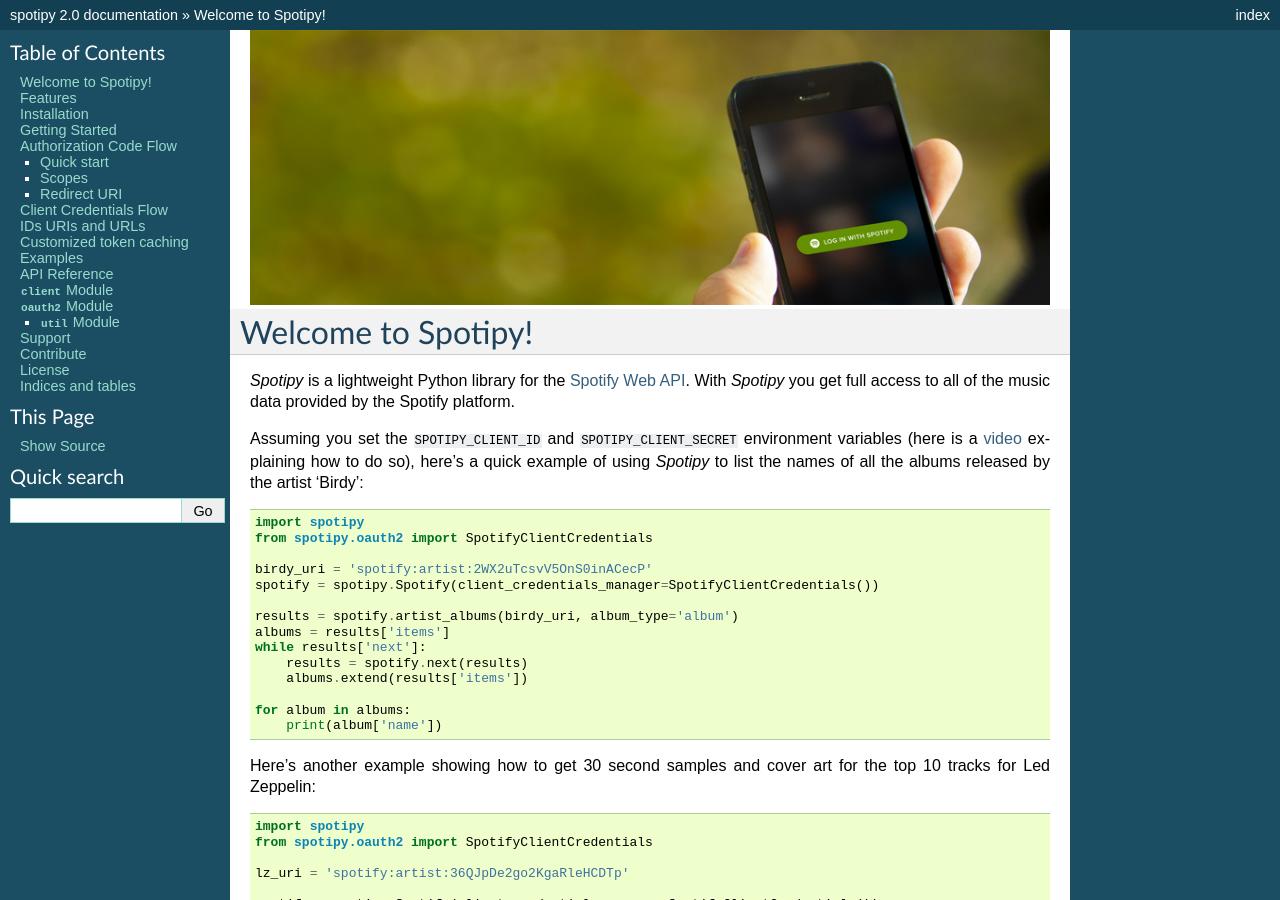
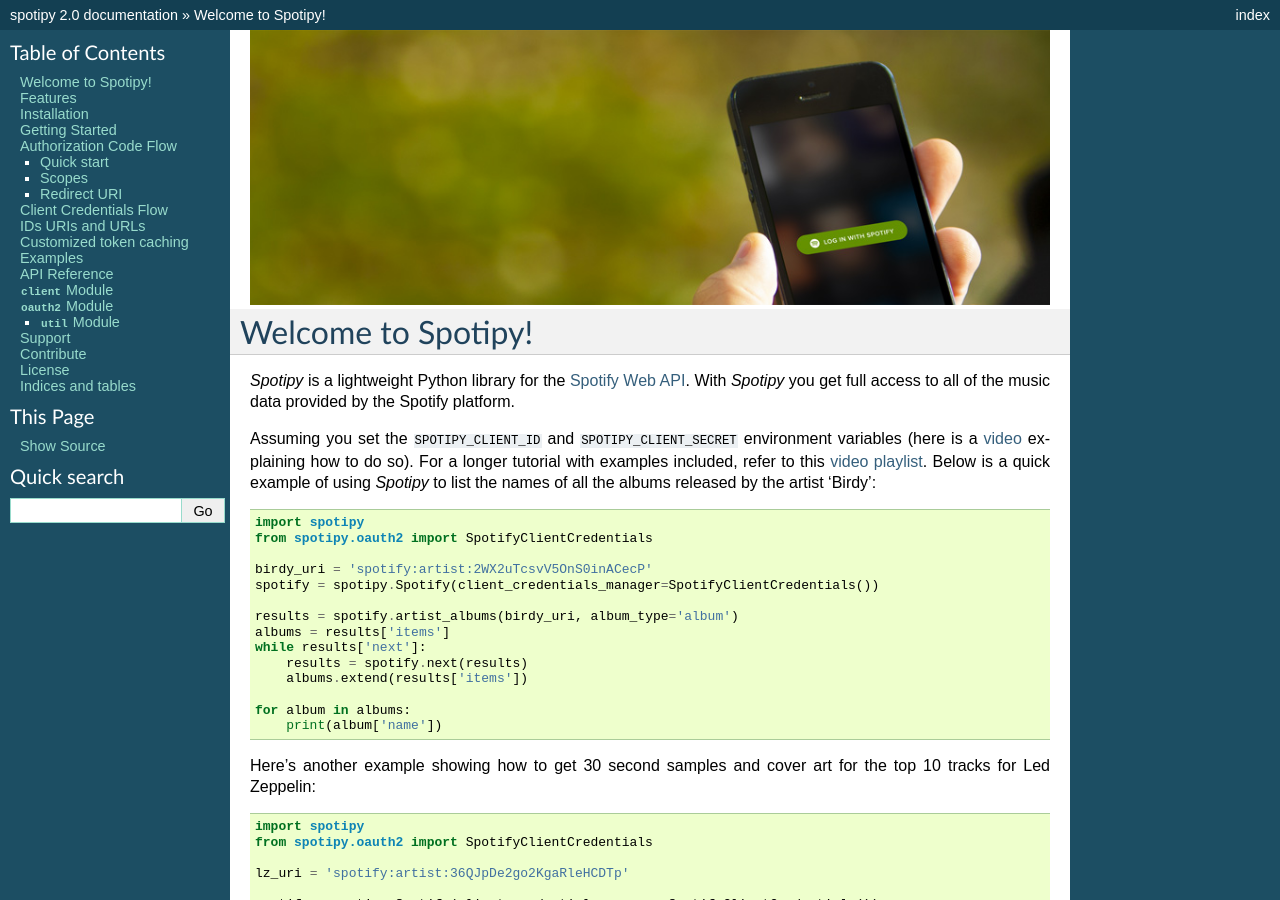
Before and after one commit to spotipy-dev/spotipy, a Sphinx documentation site: the page built from docs/index.rst, in a window 1280 px wide and 900 px high. Built offline with Sphinx 7.4.7, drawn with Linux system fonts in a browser that asks for light colours.

Commit message:
Add additional video tutorial reference to documentation. (#921)
* Added additional video tutorial

Added additional link to video tutorial series by Ian Annase. The original tutorial is very low resolution and is hard to follow. The tutorial linked in this commit is entirely in HD and goes further in depth, including examples of possible functionality.

* Update index.rst

Adjusted link formatting.

* Update index.rst

Updated link formatting again because I'm an idiot.

* Update index.rst

Edited formatting to fix missing period and double wording.

```diff
--- a/docs/index.rst
+++ b/docs/index.rst
@@ -9,7 +9,7 @@
 you get full access to all of the music data provided by the Spotify platform.
 
 Assuming you set the ``SPOTIPY_CLIENT_ID`` and ``SPOTIPY_CLIENT_SECRET``
-environment variables (here is a `video <https://youtu.be/3RGm4jALukM>`_ explaining how to do so), here's a quick example of using *Spotipy* to list the
+environment variables (here is a `video <https://youtu.be/3RGm4jALukM>`_ explaining how to do so). For a longer tutorial with examples included, refer to this `video playlist <https://www.youtube.com/watch?v=tmt5SdvTqUI&list=PLqgOPibB_QnzzcaOFYmY2cQjs35y0is9N&index=1>`_. Below is a quick example of using *Spotipy* to list the
 names of all the albums released by the artist 'Birdy'::
 
     import spotipy
```
